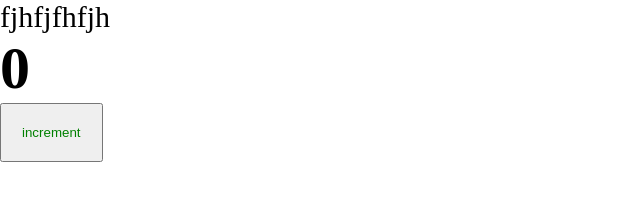
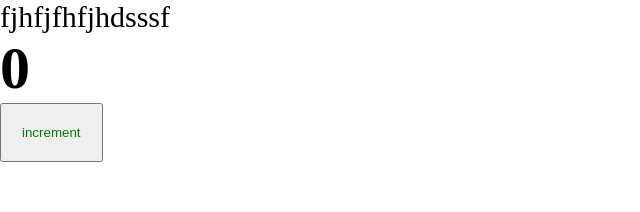
Before and after one commit to Al1988-Black/advanced-frontend, a React app: page / in a window 1280 px wide. Shown: the top 212 px of the page, without its empty margins (0-640 px from the left). Built offline with nearby package versions, Linux system fonts and the light colour scheme.

Commit message:
lesson5-module_styles

```diff
--- a/src/App.tsx
+++ b/src/App.tsx
@@ -4,7 +4,7 @@ import "./index.scss";
 const App = () => {
   return (
     <div className="app">
-      fjhfjfhfjh
+      fjhfjfhfjhdsssf
       <Counter />
     </div>
   );
```
